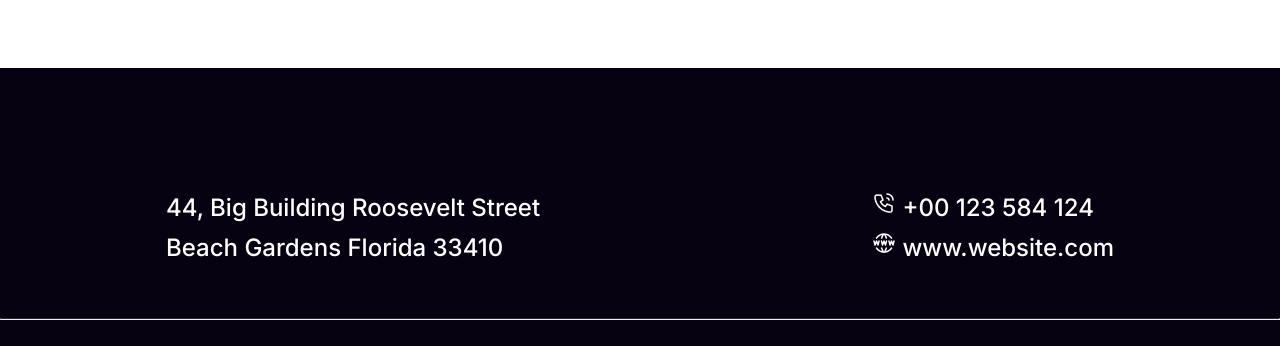
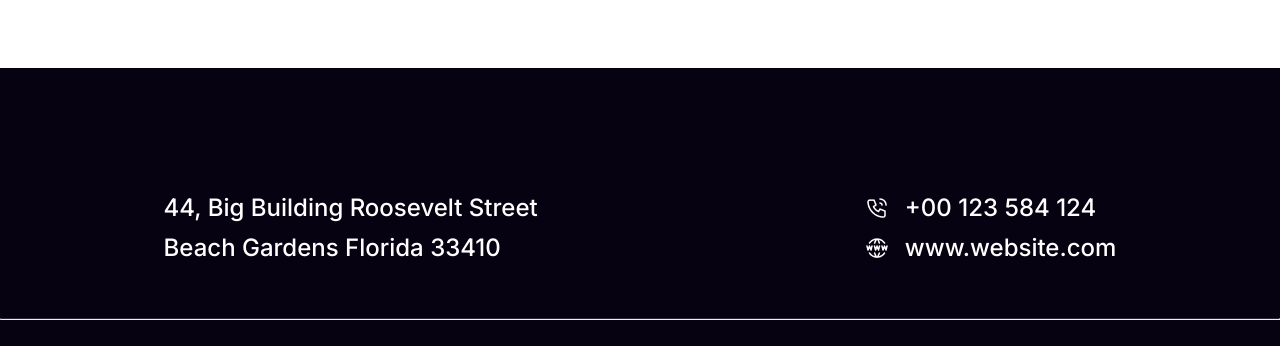
Before and after one commit to alaminkazi12/new-year-project-ass-1, a plain HTML site: page index.html in a window 1280 px wide. Shown: the part 7194-7540 px from the top of the page. Drawn offline with Linux system fonts and the light colour scheme.

Commit message:
added styles on footer

```diff
--- a/index.html
+++ b/index.html
@@ -153,11 +153,11 @@
           <ul>
             <li>
               <img src="images/call.png" />
-              +00 123 584 124
+              <p>+00 123 584 124</p>
             </li>
             <li>
               <img src="images/web.png" />
-              www.website.com
+              <p>www.website.com</p>
             </li>
           </ul>
         </div>
--- a/style/style.css
+++ b/style/style.css
@@ -399,6 +399,11 @@ footer {
   list-style-type: none;
 }
 .footer-content ul li {
+  display: flex;
+  width: 100%;
+  justify-content: left;
+  align-items: center;
+  gap: 16px;
   font-family: Inter;
   font-size: 24px;
   font-weight: 500;
```
